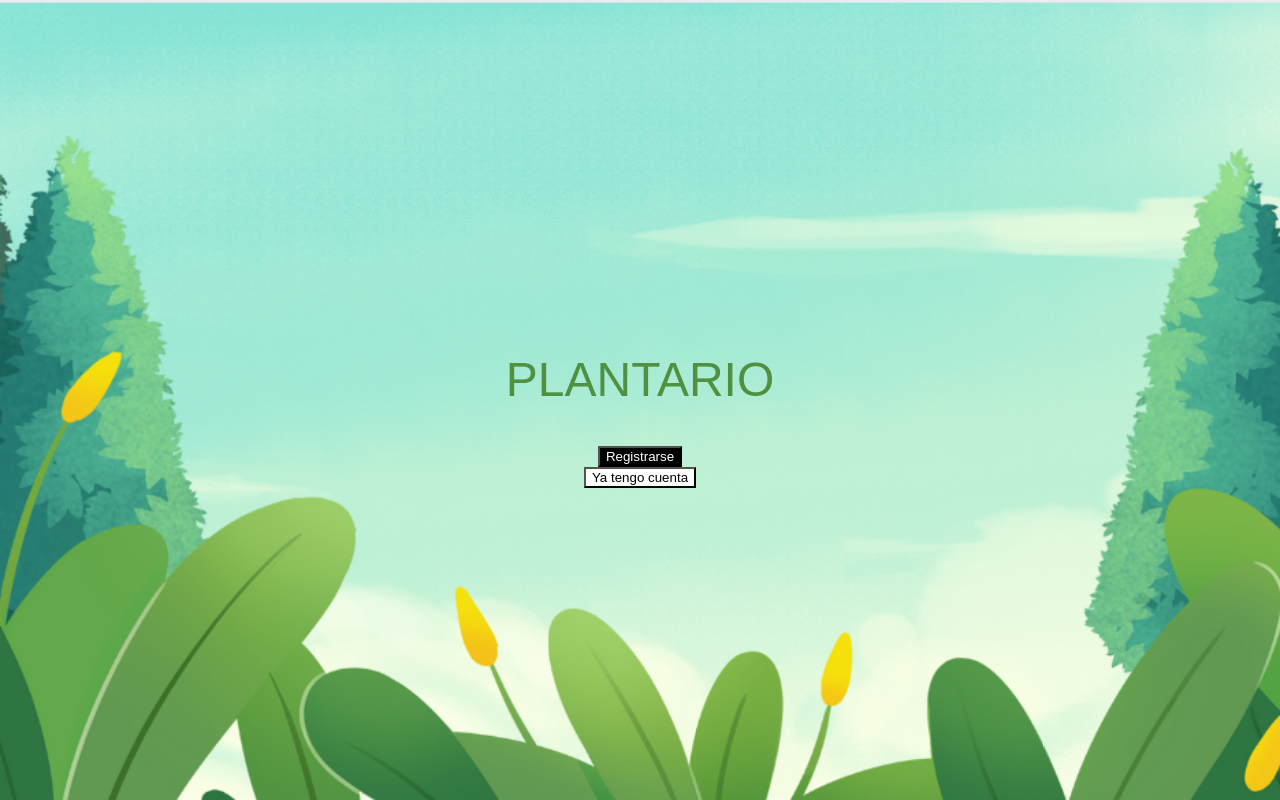
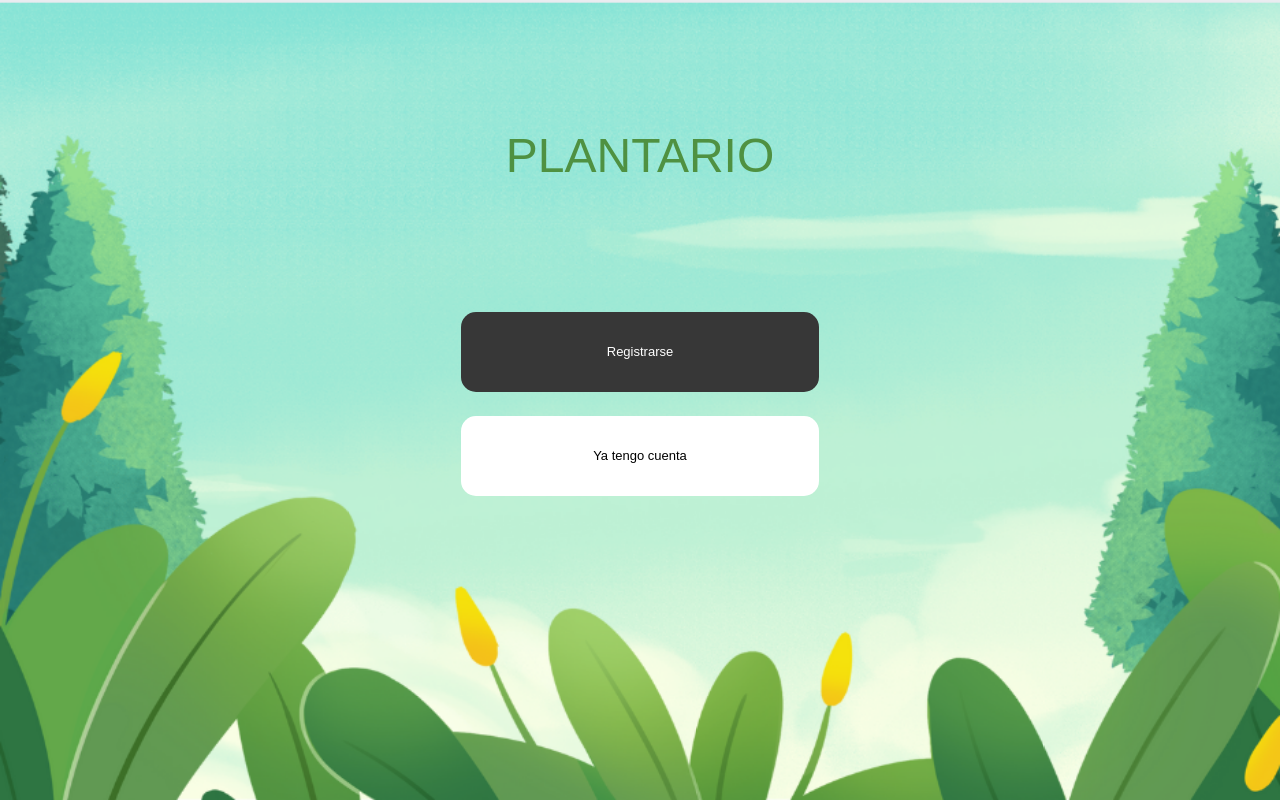
Before and after one commit to VazVel/Plantario, a React (Create React App) app in the folder planta-react/: page / in a window 1280 px wide. Built offline with nearby package versions, Linux system fonts and the light colour scheme; a web font is replaced by a local one.

Commit message:
Pantalla de incio

```diff
--- a/planta-react/src/Inicio.css
+++ b/planta-react/src/Inicio.css
@@ -21,14 +21,40 @@
   font-family: 'Rubik Spray Paint', sans-serif;
   font-size: 300%;
   font-weight: 100; /*Hace la letra mas delgada*/
+  position: absolute;
+  top: 11%;
 }
 
-.botonRegistrarse{
-  background-color: black;
+.botonRegistrarse {
+  background-color: #373737;
   color: white;
+  line-height: 20px;
+  width: 28%;
+  height: 10%;
+  font-family: sans-serif;
+  position: absolute;
+  top: 39%;
+  border-radius: 15px; /* Ajusta el valor para un borde más redondeado */
+  padding: 10px 20px; /* Agrega un poco de relleno para mejor apariencia */
+  border: none; /* Asegura que no tenga un borde visible */
+  font-size: 13px; /* Ajusta el tamaño del texto */
+  text-align: center; /* Centra el texto dentro del botón */
 }
+
+
 
 .botonCuenta{
   background-color: white;
   color: black;
+  line-height: 20px;
+  width: 28%;
+  height: 10%;
+  font-family: sans-serif;
+  position: absolute;
+  top: 52%;
+  border-radius: 15px;
+  padding: 10px 20px;
+  border: none;
+  font-size: 13px;
+  text-align: center;
 }
```
